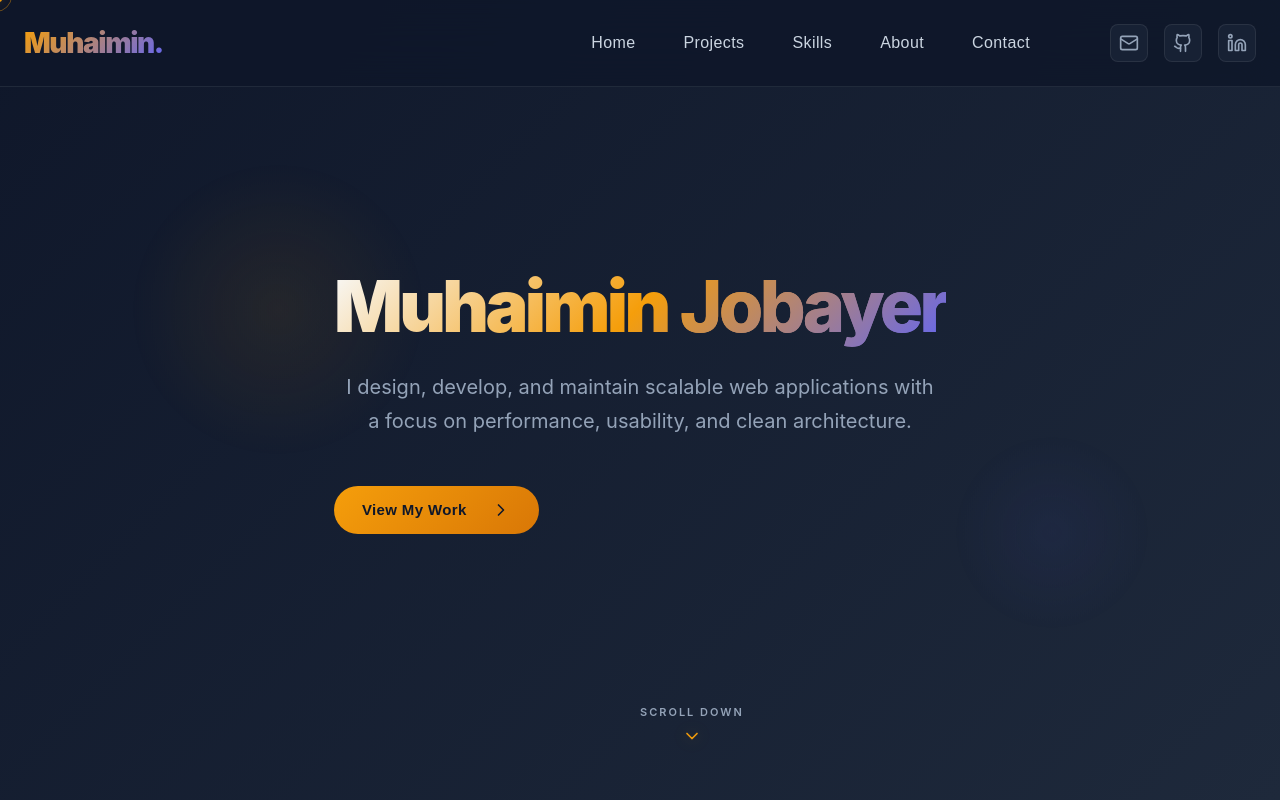
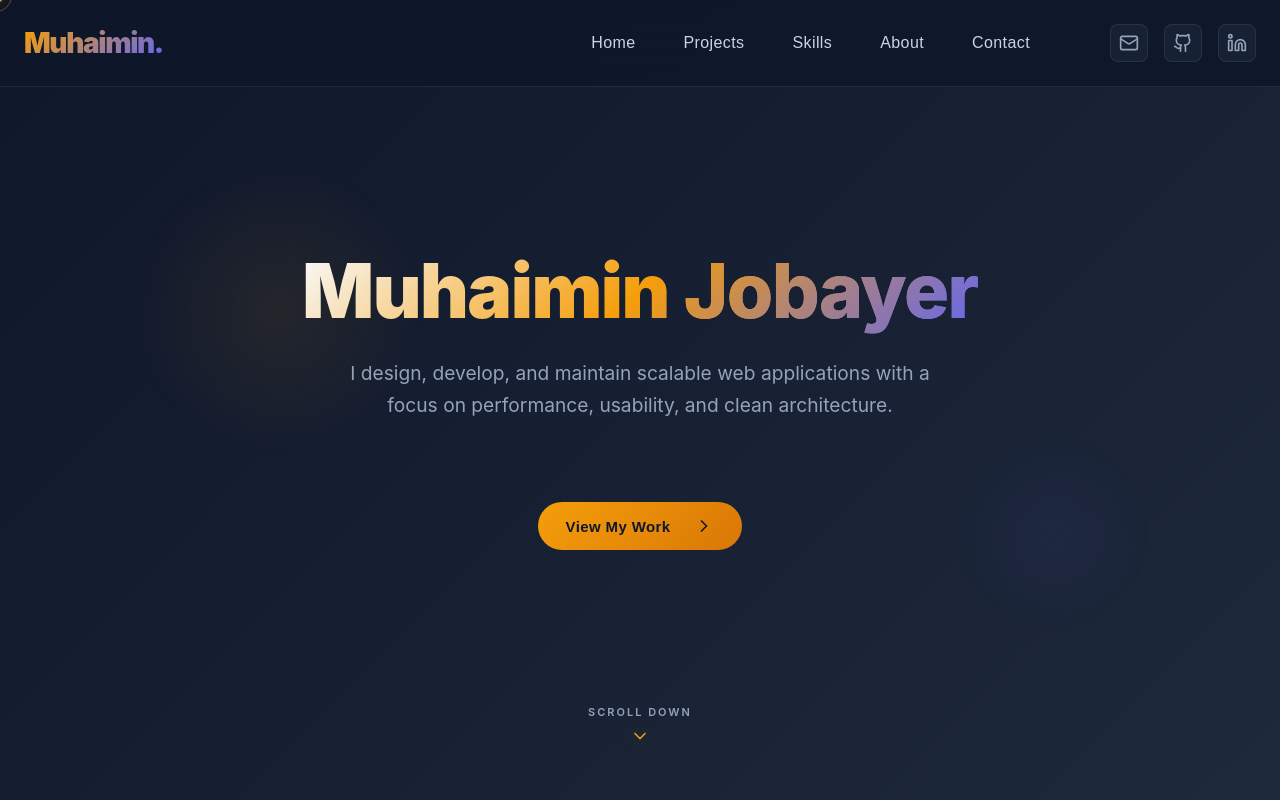
Before and after one commit to mmj05/portfolio, a React (Create React App) app: page / in a window 1280 px wide. Shown: the top 800 px of the page. Built offline with nearby package versions, Linux system fonts and the light colour scheme.

Commit message:
Enhance HeroSection styles: update typography with adjusted font sizes and letter spacing, refine CTA layout for improved alignment, and modify scroll indicator positioning for better visual consistency.

```diff
--- a/src/components/HeroSection/HeroSection.css
+++ b/src/components/HeroSection/HeroSection.css
@@ -44,11 +44,11 @@
 }
 
 .hero-title {
-  font-size: 4.5rem;
+  font-size: 4.7rem;
   font-weight: 900;
   margin-bottom: var(--space-lg);
   line-height: 1.1;
-  letter-spacing: -0.05em;
+  letter-spacing: -0.02em;
   background: linear-gradient(135deg, var(--text-primary) 0%, var(--primary-color) 50%, var(--secondary-color) 100%);
   -webkit-background-clip: text;
   -webkit-text-fill-color: transparent;
@@ -67,7 +67,7 @@
 }
 
 .hero-description {
-  font-size: 1.25rem;
+  font-size: 1.2rem;
   margin-bottom: var(--space-2xl);
   color: var(--text-muted);
   line-height: 1.7;
@@ -78,8 +78,8 @@
 }
 
 .hero-cta {
-  margin-top: var(--space-xl);
-  display: flex;
+  margin: var(--space-xl) auto 0 auto;
+  display: inline-flex;
   gap: var(--space-lg);
   justify-content: center;
   align-items: center;
@@ -91,7 +91,6 @@
 .scroll-indicator {
   position: absolute;
   bottom: var(--space-2xl);
-  left: 50%;
   transform: translateX(-50%);
   display: flex;
   flex-direction: column;
```
